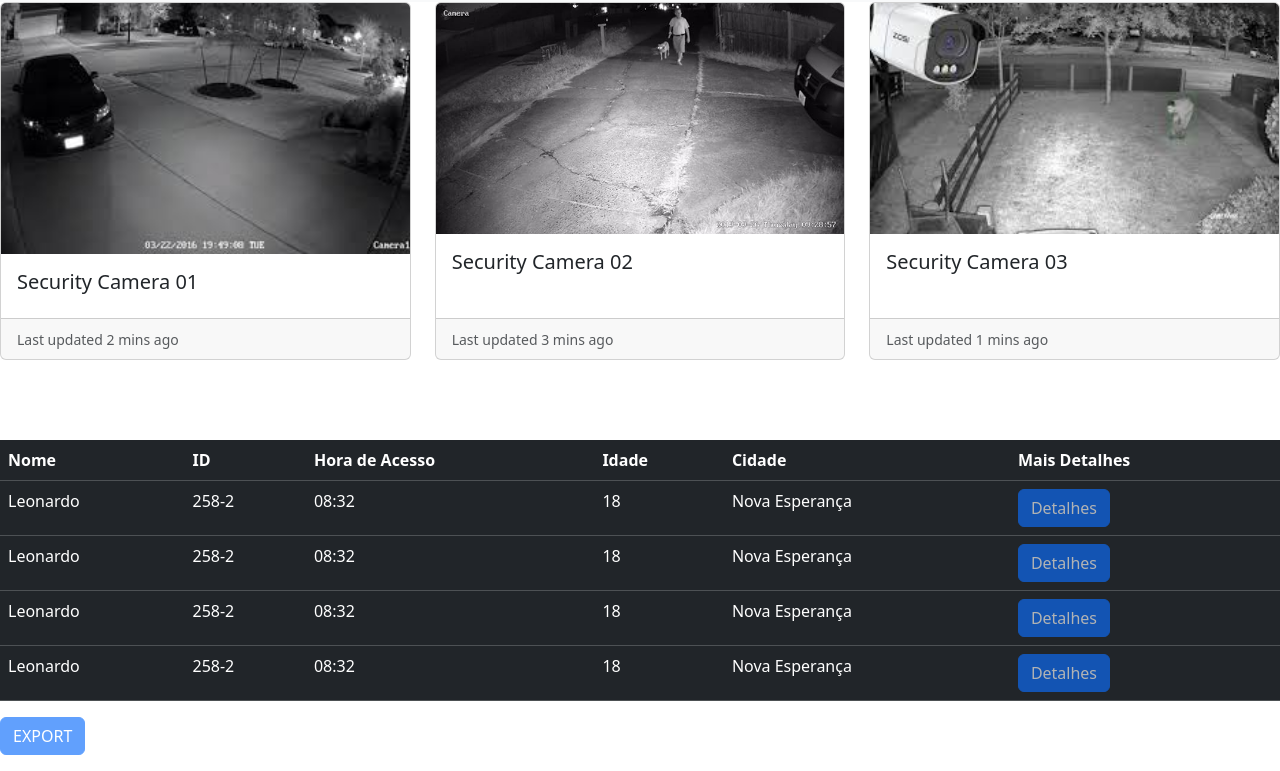
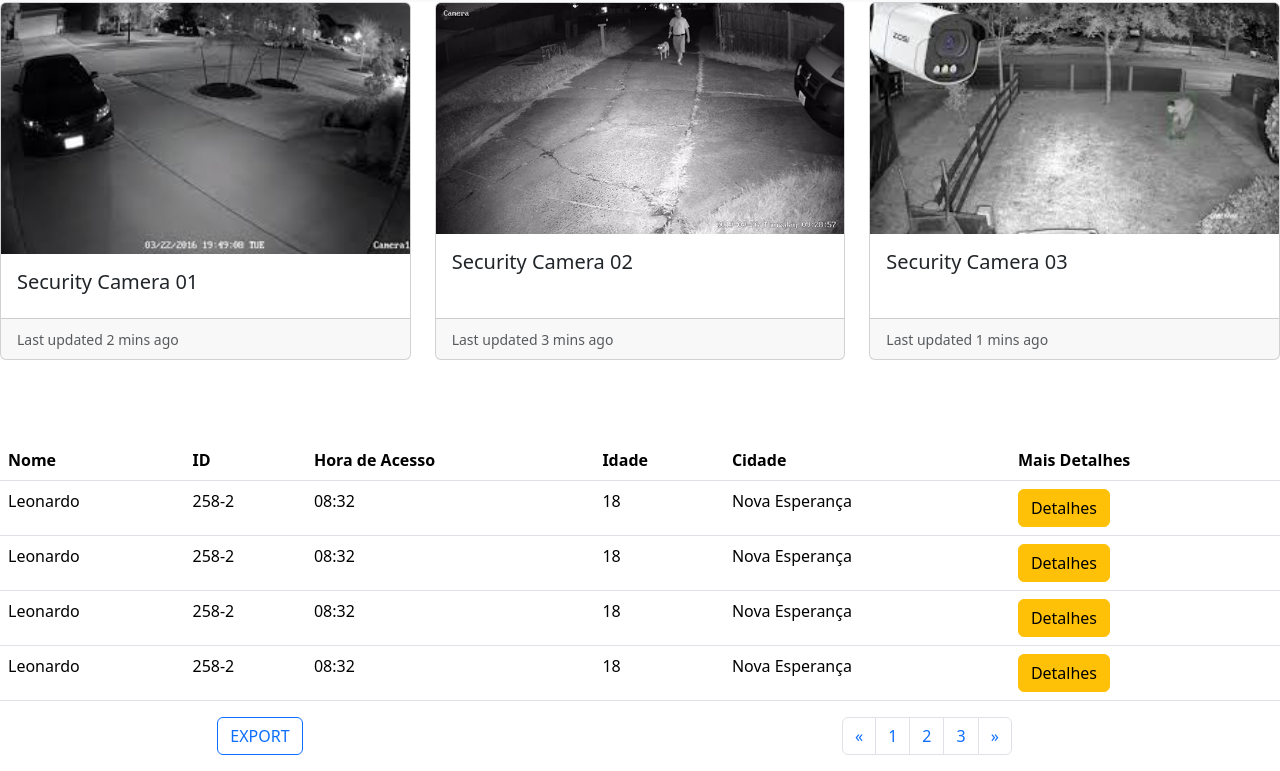
Before and after one commit to Leocm123/frontend_class, a plain HTML site: page safety/index.html in a window 1280 px wide. Shown: the part 54-825 px from the top of the page. Drawn offline with nearby package versions, Linux system fonts and the light colour scheme.

Commit message:
café e fé

```diff
--- a/safety/index.html
+++ b/safety/index.html
@@ -70,7 +70,7 @@
     </div>
 
     <div style="padding-top: 5rem;">
-      <table class="table table-dark table-hover">
+      <table class="table table-hover">
         <tr>
           <th>Nome</th>
           <th>ID</th>
@@ -87,7 +87,7 @@
           <td>Nova Esperança</td>
           <td>
             <a href="user.html">
-              <button type="button" class="btn btn-primary" disabled>
+              <button type="button" class="btn btn-warning" >
                 Detalhes
               </button>
             </a>
@@ -101,7 +101,7 @@
           <td>Nova Esperança</td>
           <td>
             <a href="user.html">
-              <button type="button" class="btn btn-primary" disabled>
+              <button type="button" class="btn btn-warning" >
                 Detalhes
               </button>
             </a>
@@ -115,7 +115,7 @@
           <td>Nova Esperança</td>
           <td>
             <a href="user.html">
-              <button type="button" class="btn btn-primary" disabled>
+              <button type="button" class="btn btn-warning" >
                 Detalhes
               </button>
             </a>
@@ -129,7 +129,7 @@
           <td>Nova Esperança</td>
           <td>
             <a href="user.html">
-              <button type="button" class="btn btn-primary" disabled>
+              <button type="button" class="btn btn-warning" >
                 Detalhes
               </button>
             </a>
@@ -137,6 +137,35 @@
         </tr>
       </table>
     </div>
-    <button type="button" class="btn btn-primary" disabled>EXPORT</button>
+
+    <div class="container text-center">
+      <div class="row">
+        <div class="col">
+          <button type="button" class="btn btn-outline-primary">EXPORT</button>
+        </div>
+        <div class="col">
+
+        </div>
+        <div class="col">
+          <nav aria-label="Page navigation example">
+            <ul class="pagination">
+              <li class="page-item">
+                <a class="page-link" href="#" aria-label="Previous">
+                  <span aria-hidden="true">&laquo;</span>
+                </a>
+              </li>
+              <li class="page-item"><a class="page-link" href="#">1</a></li>
+              <li class="page-item"><a class="page-link" href="#">2</a></li>
+              <li class="page-item"><a class="page-link" href="#">3</a></li>
+              <li class="page-item">
+                <a class="page-link" href="#" aria-label="Next">
+                  <span aria-hidden="true">&raquo;</span>
+                </a>
+              </li>
+            </ul>
+          </nav>
+        </div>
+      </div>
+    </div>
   </body>
 </html>
```
Also changed, not shown: safety/user.html (+51 -2 lines).
